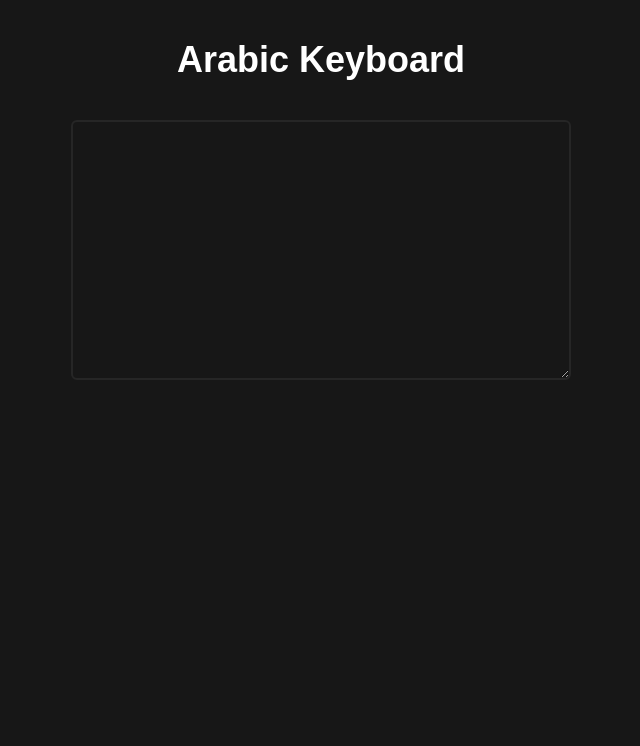
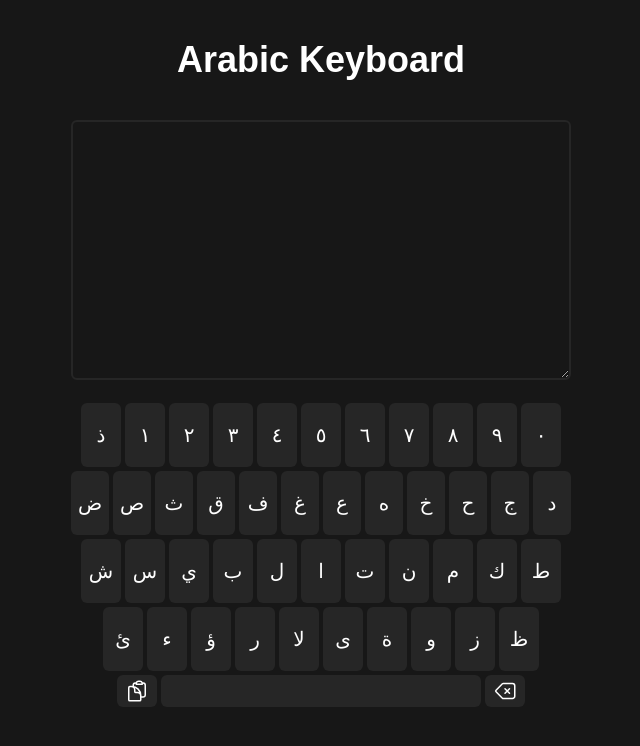
Before and after one commit to MFLXU/arabic-keyboard, a React (Create React App) app: page / in a window 1280 px wide. Shown: the top 746 px of the page, without its empty margins (319-959 px from the left). Built offline with nearby package versions, Linux system fonts and the light colour scheme.

Commit message:
keyboard style setup

```diff
--- a/package.json
+++ b/package.json
@@ -3,6 +3,7 @@
   "version": "0.1.0",
   "private": true,
   "dependencies": {
+    "@heroicons/react": "^2.0.13",
     "@testing-library/jest-dom": "^5.16.5",
     "@testing-library/react": "^13.4.0",
     "@testing-library/user-event": "^13.5.0",
--- a/src/components/Key.jsx
+++ b/src/components/Key.jsx
@@ -1,5 +1,9 @@
 const Key = ({ KeyVal }) => {
-  return <div></div>;
+  return (
+    <div className="flex justify-center items-center w-10 h-16 cursor-pointer text-xl font-medium bg-neutral-800 active:scale-90 hover:bg-neutral-700 duration-300 rounded-md">
+      {KeyVal}
+    </div>
+  );
 };
 
 export default Key;
--- a/src/components/Keyboard.jsx
+++ b/src/components/Keyboard.jsx
@@ -1,10 +1,48 @@
+import Key from "./Key";
+import {
+  BackspaceIcon,
+  ClipboardDocumentIcon,
+} from "@heroicons/react/24/outline";
+
 const Keyboard = () => {
-  const k1 = ["ذ", "١", "٢", "٣", "٤", "٥", "٦", "٧", "٨", "٩", "٠", "~"];
+  const k1 = ["ذ", "١", "٢", "٣", "٤", "٥", "٦", "٧", "٨", "٩", "٠"];
   const k2 = ["ض", "ص", "ث", "ق", "ف", "غ", "ع", "ه", "خ", "ح", "ج", "د"];
   const k3 = ["ش", "س", "ي", "ب", "ل", "ا", "ت", "ن", "م", "ك", "ط"];
+  const k4 = ["ئ", "ء", "ؤ", "ر", "لا", "ى", "ة", "و", "ز", "ظ"];
   return (
-    <section>
-      <div></div>
+    <section className="w-1/2 mx-auto">
+      <div className="flex justify-center items-center gap-1 mb-1">
+        {k1.map((key) => {
+          return <Key KeyVal={key} />;
+        })}
+      </div>
+      <div className="flex justify-center items-center gap-1 mb-1">
+        {k2.map((key) => {
+          return <Key KeyVal={key} />;
+        })}
+      </div>
+      <div className="flex justify-center items-center gap-1 mb-1">
+        {k3.map((key) => {
+          return <Key KeyVal={key} />;
+        })}
+      </div>
+      <div className="flex justify-center items-center gap-1 mb-1">
+        {k4.map((key) => {
+          return <Key KeyVal={key} />;
+        })}
+      </div>
+      <div className="flex justify-center items-center gap-1">
+        <div className="clipboard flex justify-center relative items-center w-10 h-8 cursor-pointer text-xl font-medium bg-neutral-800 active:scale-90 hover:bg-neutral-700 duration-300 rounded-md">
+          <ClipboardDocumentIcon className="w-6" />
+          <div className="cb-notice absolute bg-black bg-opacity-50 p-2 w-32 flex justify-center items-center rounded-md top-9 right-5 duration-300 text-sm">
+            <p> Copy to clipboard</p>
+          </div>
+        </div>
+        <div className="flex justify-center items-center w-80 h-8 cursor-pointer text-xl font-medium bg-neutral-800 active:scale-90 hover:bg-neutral-700 duration-300 rounded-md"></div>
+        <div className="flex justify-center items-center w-10 h-8 cursor-pointer text-xl font-medium bg-neutral-800 active:scale-90 hover:bg-neutral-700 duration-300 rounded-md">
+          <BackspaceIcon className="w-6" />
+        </div>
+      </div>
     </section>
   );
 };
--- a/src/index.css
+++ b/src/index.css
@@ -14,4 +14,10 @@
   body{
     @apply bg-neutral-900 text-white
   }
+  .clipboard:hover .cb-notice{
+    @apply flex opacity-100
+  }
+  .cb-notice{
+    @apply hidden opacity-0
+  }
 }
```
Also changed, not shown: 1 other file (tests, documents, lock files or other folders).
